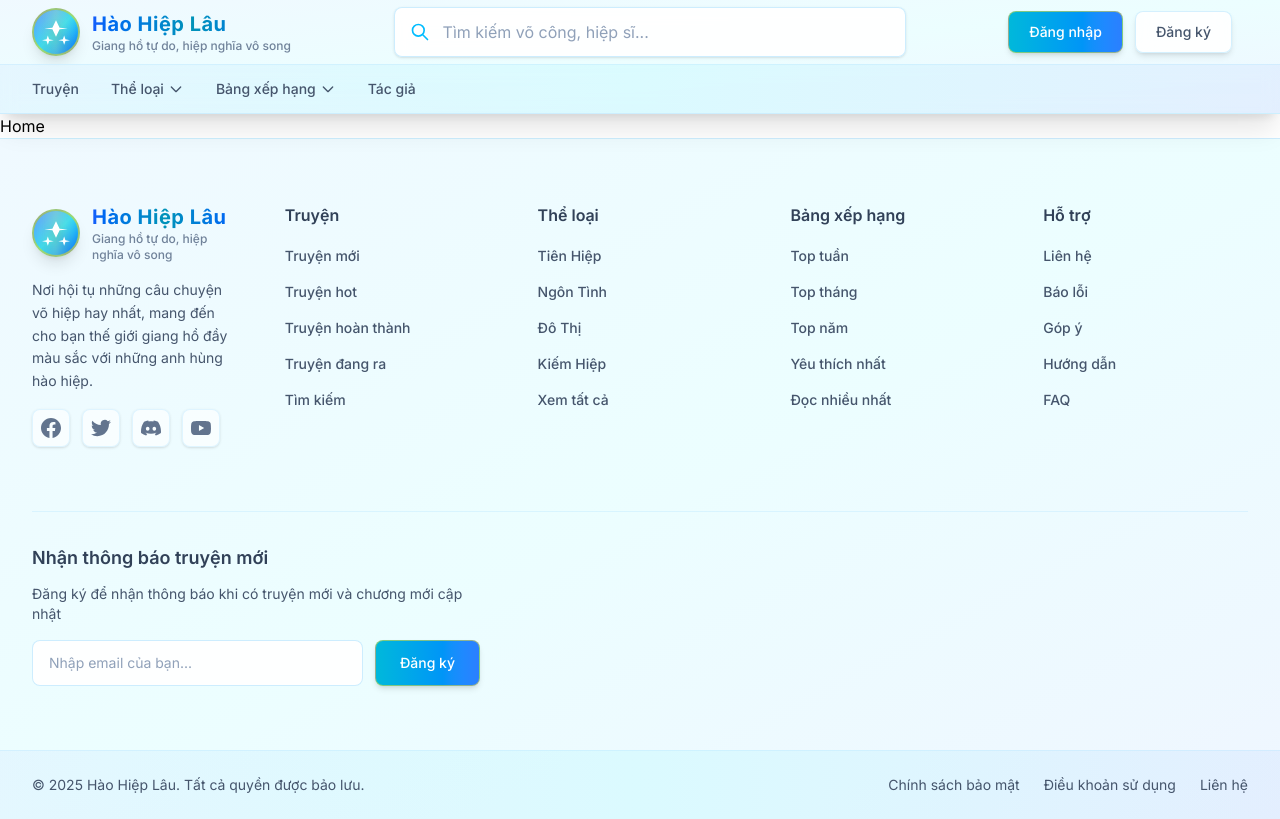
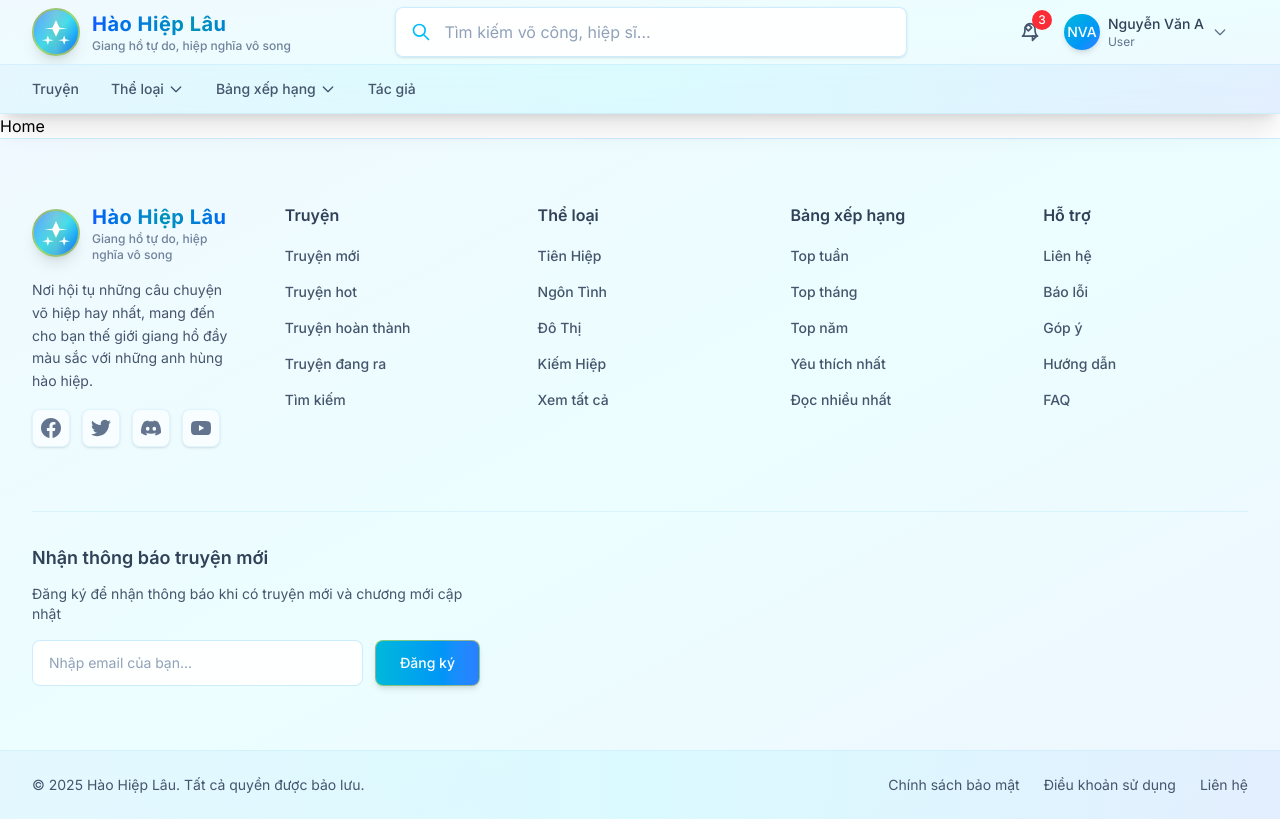
Before and after one commit to tranluong460/web-noval, a Next.js app: page / in a window 1280 px wide. Built offline with nearby package versions, Linux system fonts and the light colour scheme.

Commit message:
Updated HomeHeader.tsx

```diff
--- a/components/layout/HomeHeader.tsx
+++ b/components/layout/HomeHeader.tsx
@@ -6,7 +6,7 @@ import { useState } from 'react';
 export default function HomeHeader() {
     const [isMenuOpen, setIsMenuOpen] = useState(false);
     const [isDropdownLoading, setIsDropdownLoading] = useState<string | null>(null);
-    const [isLoggedIn, setIsLoggedIn] = useState(false); // Thay đổi thành true để test
+    const [isLoggedIn, setIsLoggedIn] = useState(true); // Thay đổi thành true để test
     const [userDropdownOpen, setUserDropdownOpen] = useState(false);
 
     // Mock user data - thay thế bằng data thật từ context/store
```
